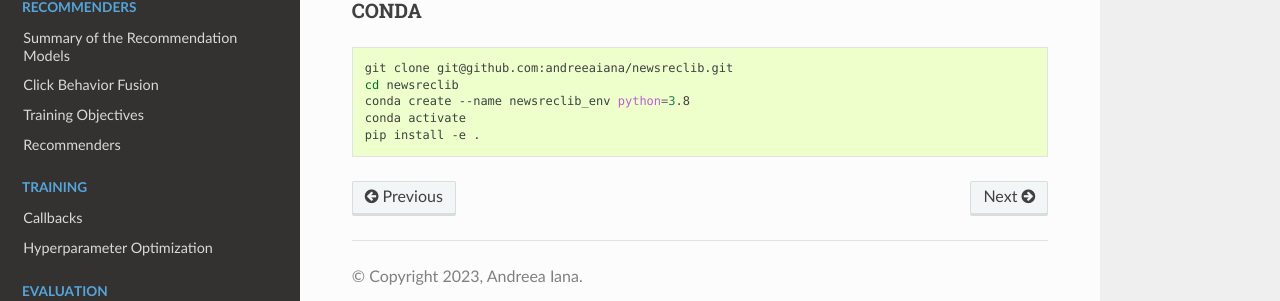
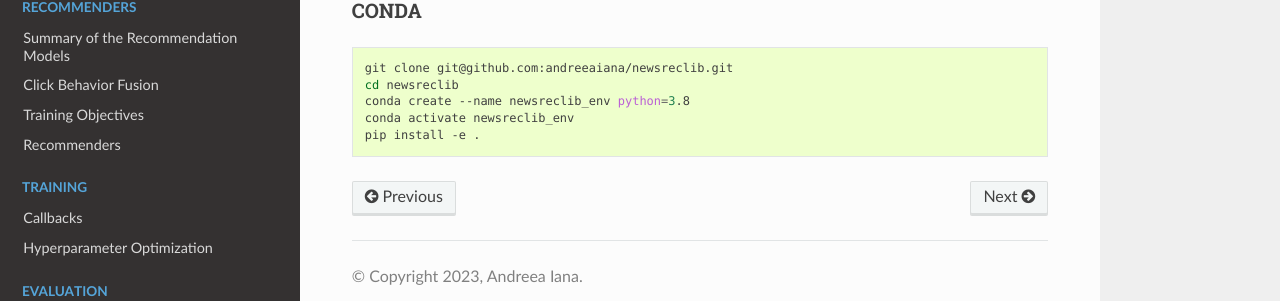
Before and after one commit to andreeaiana/newsreclib, a Sphinx documentation site: the page built from docs/source/guide/installation.rst, in a window 1280 px wide. Shown: the part 339-640 px from the top of the page. Built offline with Sphinx 7.4.7 and the Read the Docs theme 2.0.0, drawn with Linux system fonts in a browser that asks for light colours.

Commit message:
Fixed typo in installation instructions

```diff
--- a/docs/source/guide/installation.rst
+++ b/docs/source/guide/installation.rst
@@ -16,5 +16,5 @@ CONDA
    git clone git@github.com:andreeaiana/newsreclib.git
    cd newsreclib
    conda create --name newsreclib_env python=3.8
-   conda activate
+   conda activate newsreclib_env
    pip install -e .
```
Also changed, not shown: README.md (+1 -1 lines).
